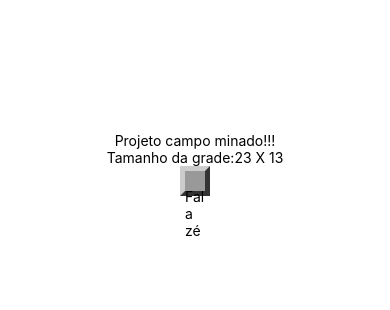
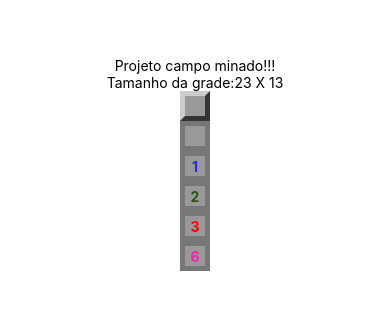
Before and after one commit to onvito/campo-minado-react-native, a React Native app: screen / in a window 390 px wide. Shown: the part 258-568 px from the top of the page. Built offline with nearby package versions, Linux system fonts and the light colour scheme.

Commit message:
definindo cores dos numeros e outras props

```diff
--- a/App.js
+++ b/App.js
@@ -14,6 +14,11 @@
           {params.getRowsAmount()} X {params.getColumnsAmount()} </Text>
 
           <Field />
+          <Field opened />
+          <Field opened nearMines={1} />
+          <Field opened nearMines={2} />
+          <Field opened nearMines={3} />
+          <Field opened nearMines={6} />
       </View>
     );
   }
--- a/src/components/Field.js
+++ b/src/components/Field.js
@@ -4,13 +4,32 @@
 import params from "../Params";
 
 export default (props) => {
-  const { mined, opened, nearMines } = props
+  //Definindo quadrados que terão as minas, abertos e minas proximas
+  const { mined, opened, nearMines } = props;
 
+  //Definindo estilo padrao dos blocos
   const styleField = [styles.field];
+
+  //Após o bloco ser aberto, ele sai do estilo padrao para ganhar o estilo de bloco aberto
+  if (opened) styleField.push(styles.opened);
   if (styleField.length === 1) styleField.push(styles.regular);
+
+  //Definindo a cor de acordo com a proximidade de minas daquele bloco
+  let color = null;
+  if (nearMines > 0) {
+    if (nearMines == 1) color = "#2A28D7";
+    if (nearMines == 2) color = "#2B520F";
+    if (nearMines > 2 && nearMines < 6) color = "#F9060A";
+    if (nearMines >= 6) color = "#F221A9";
+  }
+
   return (
     <View style={styleField}>
-      <Text> Fala zé </Text>
+      {!mined && opened && nearMines > 0 ? (
+        <Text style={[styles.label, { color: color }]}>{nearMines}</Text>
+      ) : (
+        false
+      )}
     </View>
   );
 };
@@ -28,4 +47,13 @@
     borderRightColor: "#333",
     borderBottomColor: "#333",
   },
+  opened: {
+    backgroundColor: "#999",
+    borderColor: "#777",
+    alignItems: "center",
+    justifyContent: "center",
+  },
+  label: {
+    fontWeight: 'bold',
+  }
 });
```
Also changed, not shown: src/Params.js (+9 -0 lines).
